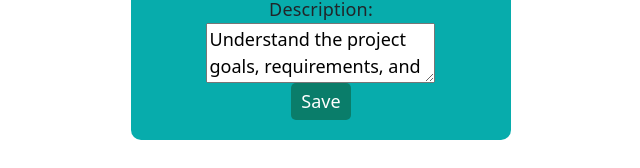
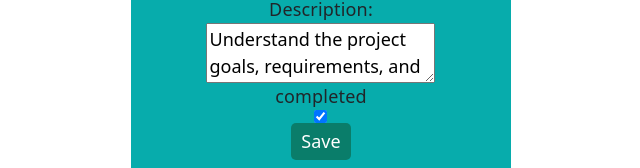
Before and after one commit to Sara-designer88/To-Do-app, a React (Vite) app: page /pages/0 in a window 1280 px wide. Both pictures are taken after a click on the button "Edit". Shown: the part 292-460 px from the top of the page, without its empty margins (319-959 px from the left). Built offline with nearby package versions, Linux system fonts and the light colour scheme.

Commit message:
resolve checked function

```diff
--- a/src/pages/ItemDetailsPage.jsx
+++ b/src/pages/ItemDetailsPage.jsx
@@ -1,4 +1,4 @@
-import { useState } from "react";
+import { use, useState } from "react";
 import { useParams } from "react-router-dom";
 
 function ItemDetailsPage(props) {
@@ -8,12 +8,14 @@ function ItemDetailsPage(props) {
   const [isEditing, setIsEditing] = useState(false);
   const [title, setTitle] = useState(foundTodo.task);
   const [description, setDescription] = useState(foundTodo.description);
+ const [checked,setChecked]=useState(foundTodo.completed)
 
   const handleUpdate = () => {
     setIsEditing(false);
     const clone = structuredClone(props.stateData)
     clone[params.index].task = title
     clone[params.index].description = description
+    clone[params.index].completed = checked
     props.setStateData(clone)
     console.log(clone[params.index])
   };
@@ -46,6 +48,13 @@ function ItemDetailsPage(props) {
             onChange={(e) => setDescription(e.target.value)}
             name="description"
           />
+          <label htmlFor="checked"> completed </label>
+          <input
+              type="checkbox"
+              checked={checked}
+              onChange={(e) => setChecked(e.target.checked)}
+              name="checked"
+            />
           <button id="save-button" onClick={handleUpdate}>Save</button>
         </div>
       ) : (
```
